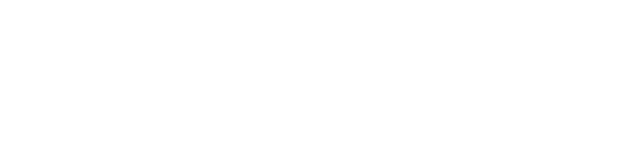
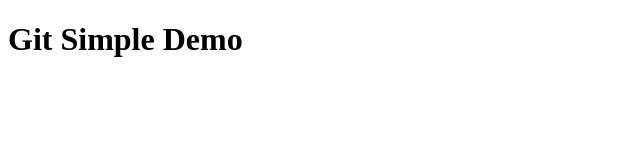
Before and after one commit to Grebbes/vehicles, a plain HTML site: page content/index.html in a window 1280 px wide. Shown: the whole page, without its empty margins (0-640 px from the left). Drawn offline with Linux system fonts and the light colour scheme.

Commit message:
added a h1 header

```diff
--- a/content/index.html
+++ b/content/index.html
@@ -5,5 +5,9 @@
     <meta name="viewport" content="width=device-width, initial-scale=1.0" />
     <title>Git Demo</title>
   </head>
-  <body></body>
+  <body>
+    <main>
+      <h1>Git Simple Demo</h1>
+    </main>
+  </body>
 </html>
```
